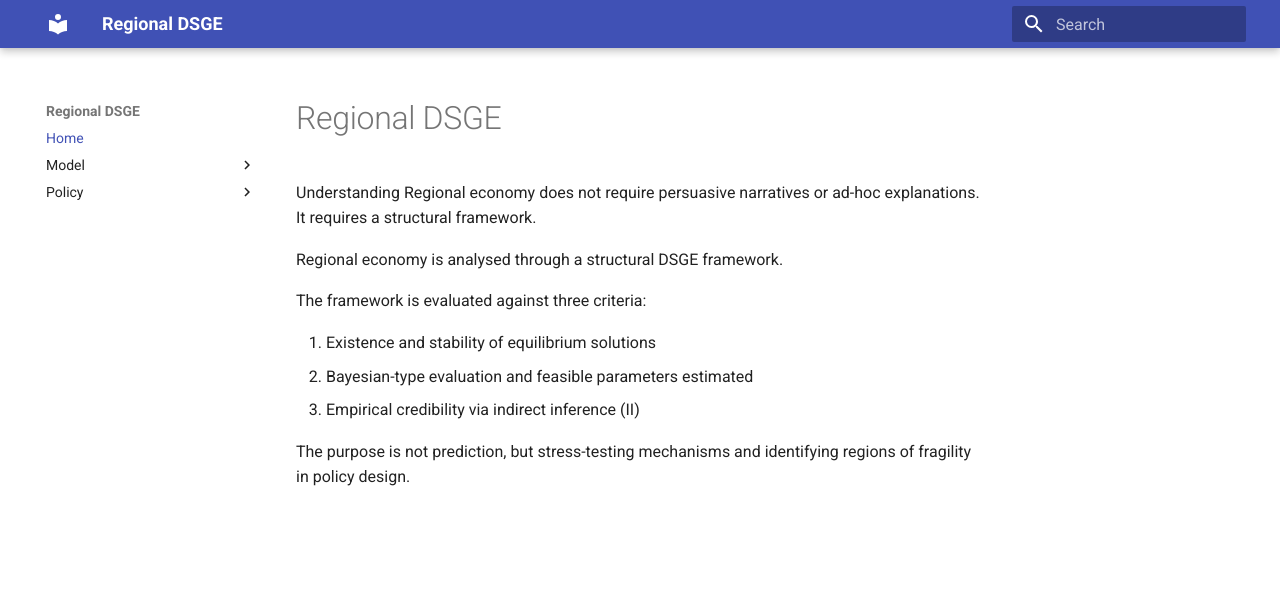
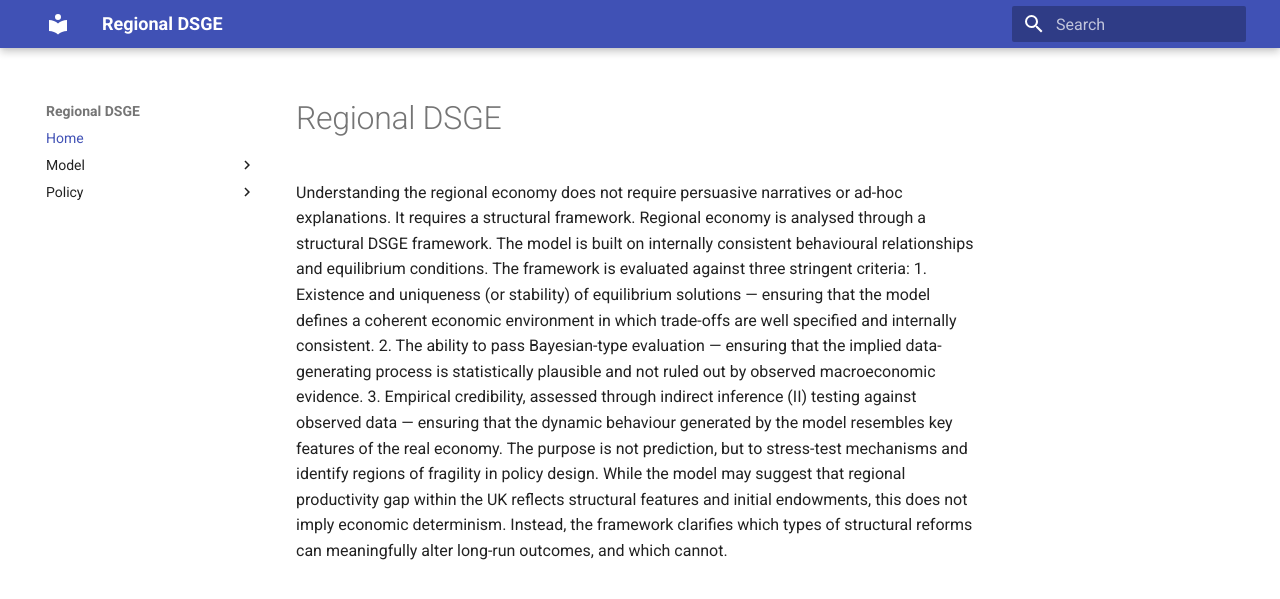
Before and after one commit to macro-structures/regional-dsge, an MkDocs documentation site: the page built from docs/index.md, in a window 1280 px wide. Shown: the top 599 px of the page. Built offline with MkDocs 1.6.1 and Material for MkDocs 9.7.7, drawn with Linux system fonts in a browser that asks for light colours.

Commit message:
Update index.md

```diff
--- a/docs/index.md
+++ b/docs/index.md
@@ -1,15 +1,14 @@
 # Regional DSGE
 
-Understanding Regional economy does not require persuasive narratives or ad-hoc explanations.
+Understanding the regional economy does not require persuasive narratives or ad-hoc explanations.
 It requires a structural framework.
-
-Regional economy is analysed through a structural DSGE framework.
-
-The framework is evaluated against three criteria:
-
-1. Existence and stability of equilibrium solutions
-2. Bayesian-type evaluation and feasible parameters estimated
-3. Empirical credibility via indirect inference (II)
-
-The purpose is not prediction, but stress-testing mechanisms
-and identifying regions of fragility in policy design.
+Regional economy is analysed through a structural DSGE framework. The model is built on internally consistent behavioural relationships and equilibrium conditions.
+The framework is evaluated against three stringent criteria:
+1.	Existence and uniqueness (or stability) of equilibrium solutions
+—	ensuring that the model defines a coherent economic environment in which trade-offs are well specified and internally consistent.
+2.	The ability to pass Bayesian-type evaluation
+—	ensuring that the implied data-generating process is statistically plausible and not ruled out by observed macroeconomic evidence.
+3.	Empirical credibility, assessed through indirect inference (II) testing against observed data
+—	ensuring that the dynamic behaviour generated by the model resembles key features of the real economy.
+The purpose is not prediction, but to stress-test mechanisms and identify regions of fragility in policy design.
+While the model may suggest that regional productivity gap within the UK reflects structural features and initial endowments, this does not imply economic determinism. Instead, the framework clarifies which types of structural reforms can meaningfully alter long-run outcomes, and which cannot.
```
